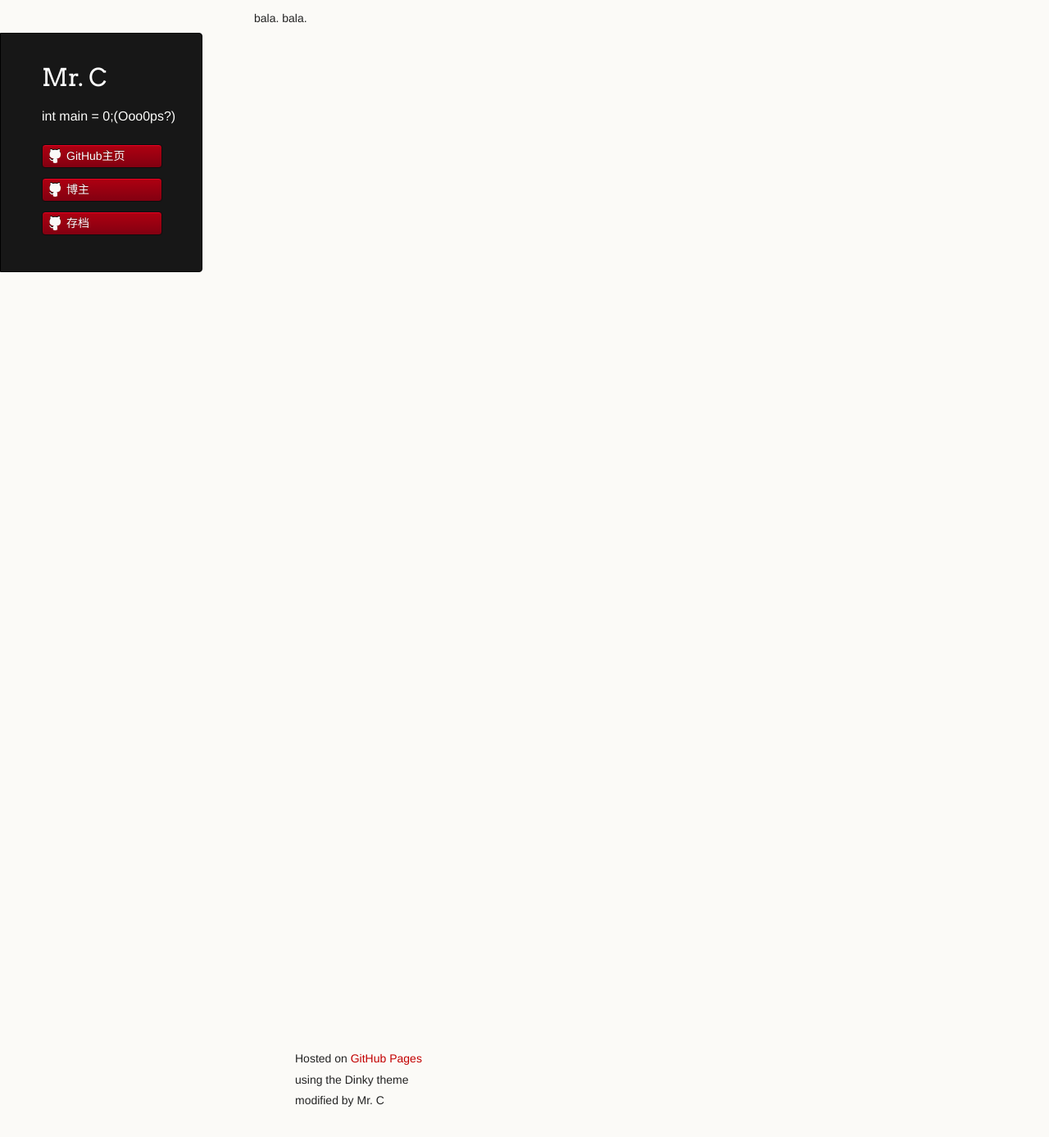
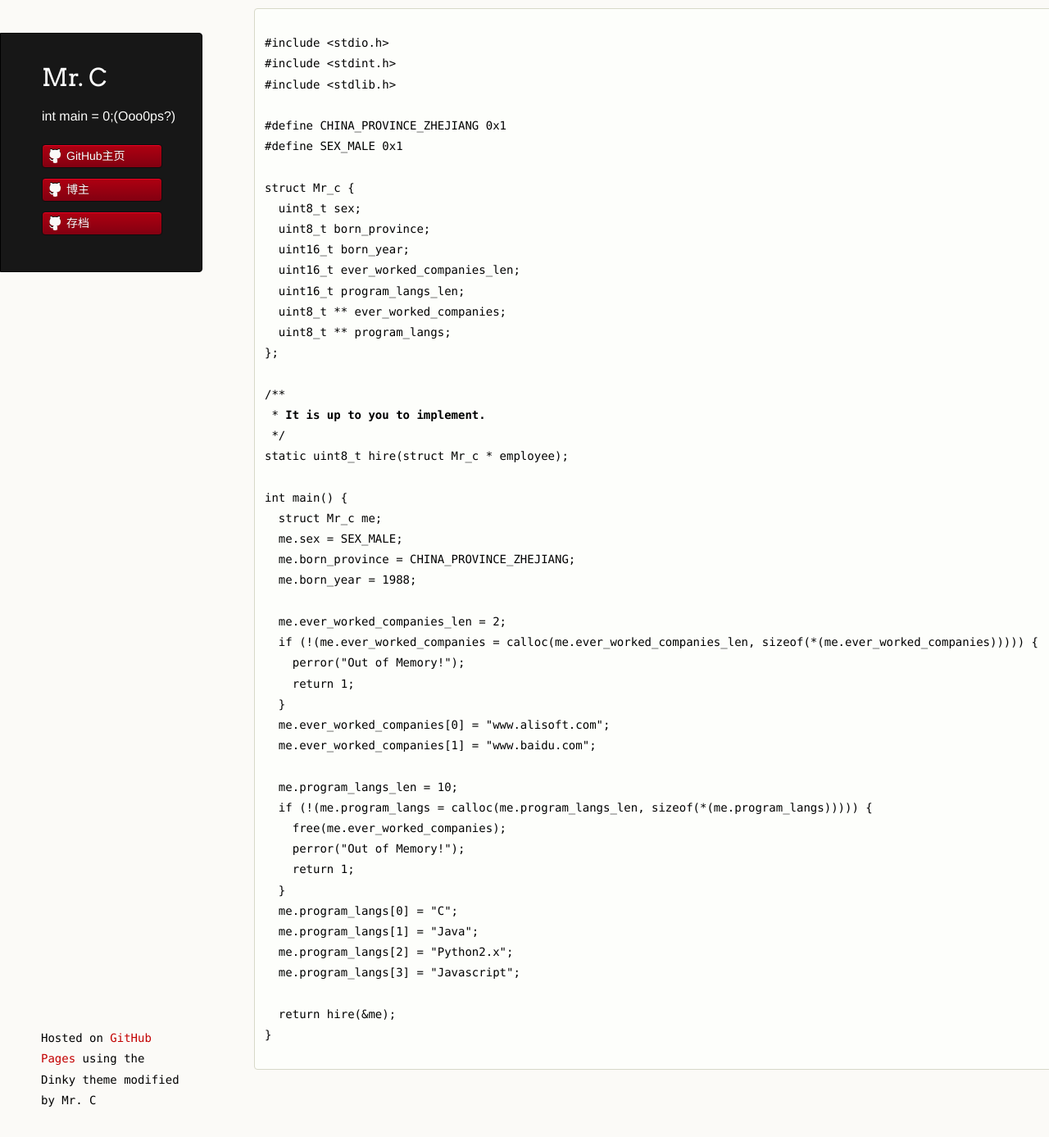
Before and after one commit to kevintop/oopschen.github.io, a Jekyll site: the page built from about.html, in a window 1280 px wide and 1387 px high. Shown: the whole window at 82% size. Built offline with Jekyll 4.4.1, drawn with Linux system fonts in a browser that asks for light colours; comment, search, counter and statistics services are not loaded.

Commit message:
add date to post & about

```diff
--- a/_layouts/post.html
+++ b/_layouts/post.html
@@ -1,6 +1,7 @@
 {% include header.html %}
 <section>
 <h3></h3>
+<p>{{page.date | date: "%Y-%m-%d %H:%M"}}</p>
 {{ content }}
 </section>
 
--- a/about.html
+++ b/about.html
@@ -1,7 +1,61 @@
 ---
 layout: blank
+title: 博主-Mr. C
 ---
 <section>
-bala.
-bala.
-<section>
+{%raw%}
+<pre>
+<code>
+#include &lt;stdio.h&gt;
+#include &lt;stdint.h&gt;
+#include &lt;stdlib.h&gt;
+
+#define CHINA_PROVINCE_ZHEJIANG 0x1
+#define SEX_MALE 0x1
+
+struct Mr_c {
+  uint8_t sex;
+  uint8_t born_province;
+  uint16_t born_year;
+  uint16_t ever_worked_companies_len;
+  uint16_t program_langs_len;
+  uint8_t ** ever_worked_companies;
+  uint8_t ** program_langs;
+};
+
+/**
+ * <strong>It is up to you to implement.</strong>
+ */
+static uint8_t hire(struct Mr_c * employee);
+
+int main() {
+  struct Mr_c me;
+  me.sex = SEX_MALE;
+  me.born_province = CHINA_PROVINCE_ZHEJIANG;
+  me.born_year = 1988;
+
+  me.ever_worked_companies_len = 2;
+  if (!(me.ever_worked_companies = calloc(me.ever_worked_companies_len, sizeof(*(me.ever_worked_companies))))) {
+    perror("Out of Memory!");
+    return 1;
+  }
+  me.ever_worked_companies[0] = "www.alisoft.com";
+  me.ever_worked_companies[1] = "www.baidu.com";
+
+  me.program_langs_len = 10;
+  if (!(me.program_langs = calloc(me.program_langs_len, sizeof(*(me.program_langs))))) {
+    free(me.ever_worked_companies);
+    perror("Out of Memory!");
+    return 1;
+  }
+  me.program_langs[0] = "C";
+  me.program_langs[1] = "Java";
+  me.program_langs[2] = "Python2.x";
+  me.program_langs[3] = "Javascript";
+
+  return hire(&me);
+}
+<code>
+</pre>
+{%endraw%}
+</section>
```
